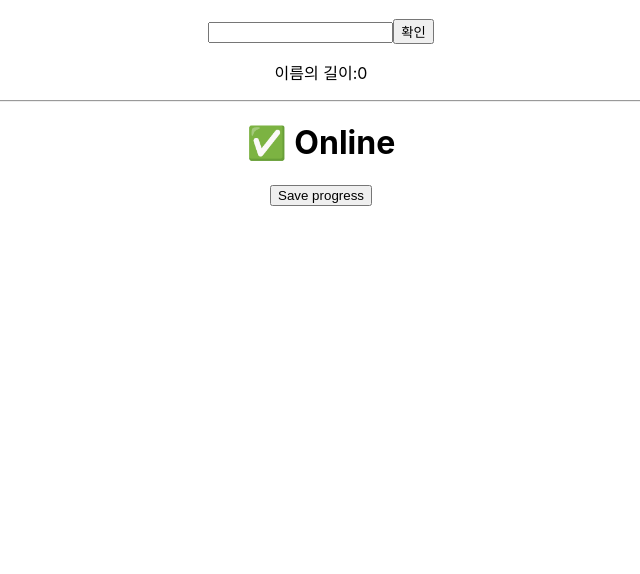
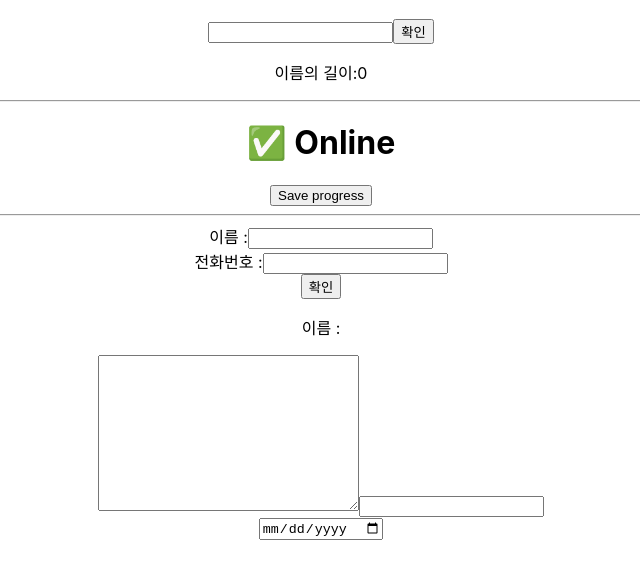
Before and after one commit to hj-Seong/2023-react-hook, a React (Create React App) app in the folder react-hook/: page / in a window 1280 px wide. Shown: the top 574 px of the page, without its empty margins (319-959 px from the left). Built offline with nearby package versions, Linux system fonts and the light colour scheme.

Commit message:
0613 커스텀훅-useState

```diff
--- a/react-hook/src/App.js
+++ b/react-hook/src/App.js
@@ -2,6 +2,7 @@ import './App.css';
 import { useCallback, useMemo, useState } from 'react'
 import StatusBar from './components/StatusBar';
 import SaveButton from './components/SaveButton';
+import InputBox from './components/InputBox';
 
 function App() {
   // onChange와 연결 되어있는 값은 바로 사용하기보단 : 연결된 값은 언제든지 바뀔수있는값
@@ -74,6 +75,10 @@ function App() {
       <hr></hr>
       <StatusBar />
       <SaveButton />
+
+      <hr />
+      <InputBox />
+
     </div>
   );
 }
--- /dev/null
+++ b/react-hook/src/components/InputBox.jsx
@@ -0,0 +1,42 @@
+import React, { useState } from 'react'
+import { useFormInput } from '../hook/useFormInput'
+
+export default function InputBox() {
+  // 이름 받아오는 useFormInput
+  const nameProps = useFormInput("");
+  // 전화번호 받아오는 useFromInput
+  const phoneProps = useFormInput("");
+
+  // 확정된 이름을 기록하는 state
+  const [name, setName] = useState("");
+
+  // 클릭했을때 이름값을 저장하는 함수
+  const addName = () => {
+    setName(nameProps.value);
+  }
+
+  return (
+    <div>
+        <label htmlFor="">
+            이름 :
+            <input {...nameProps} />
+        </label>
+        <br />
+        <label htmlFor="">
+            전화번호 :
+            <input type="text" {...phoneProps} />
+        </label>
+        <br />
+        <button onClick={ addName }>확인</button>
+        <p>이름 : {name} </p>
+
+        {/** useFormInput 을 사용하여 아래 태그의 값을 가져오세요 */}
+        <textarea cols="30" rows="10"></textarea>
+        <input type="email"  /><br />
+        <input type="date" />
+        <p></p>
+        <p></p>
+        <p></p>
+    </div>
+  )
+}
--- /dev/null
+++ b/react-hook/src/hook/useFormInput.js
@@ -0,0 +1,25 @@
+import { useState } from 'react';
+
+// 작성한 커스텀 훅을 export를 통해서 내보내준다
+// initialValue는 초기값을 받아와서 useState에 넣어준다
+// 커스텀훅을 만들때 외부에서 받아올 값(지정해줄값)이 있다면
+// 매개변수를 통해서 받아오기
+export function useFormInput(initialValue) {
+  const [value, setValue] = useState(initialValue);
+
+  // 이벤트 객체에서 value값을 가져와서 setValue 값 수정
+  function handleChange(e) {
+    setValue(e.target.value);
+  }
+
+  // 태그에 속성값으로 전달하기 위해 객체로 만들어서 내보냄
+  // value와 onChange는 태그의 속성이름!
+  // value={value}
+  const inputProps = {
+    value: value,
+    onChange: handleChange
+  };
+
+  // return된 값을 이용해서 속성값과, props값, value값을 꺼내는 용도
+  return inputProps;
+}
```
